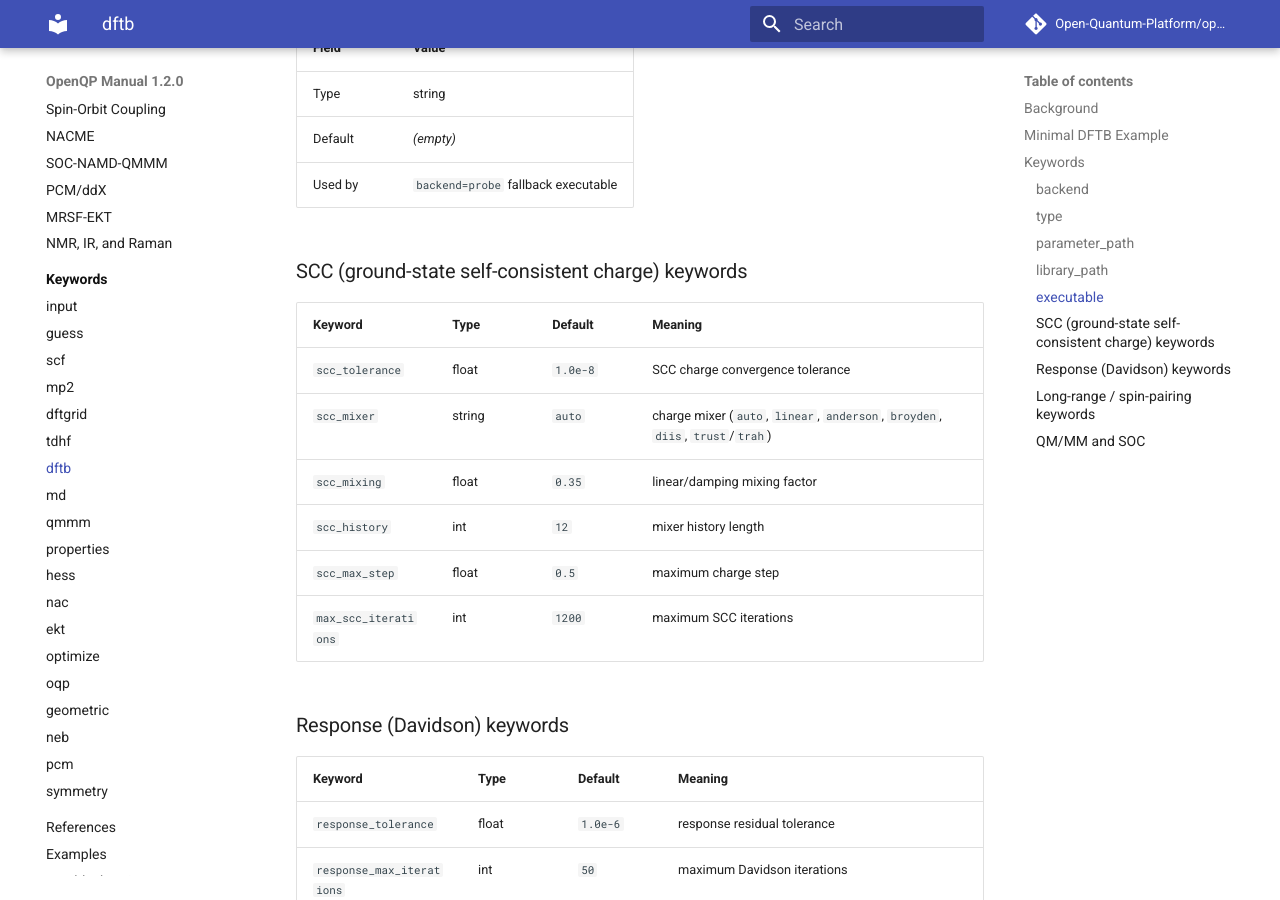
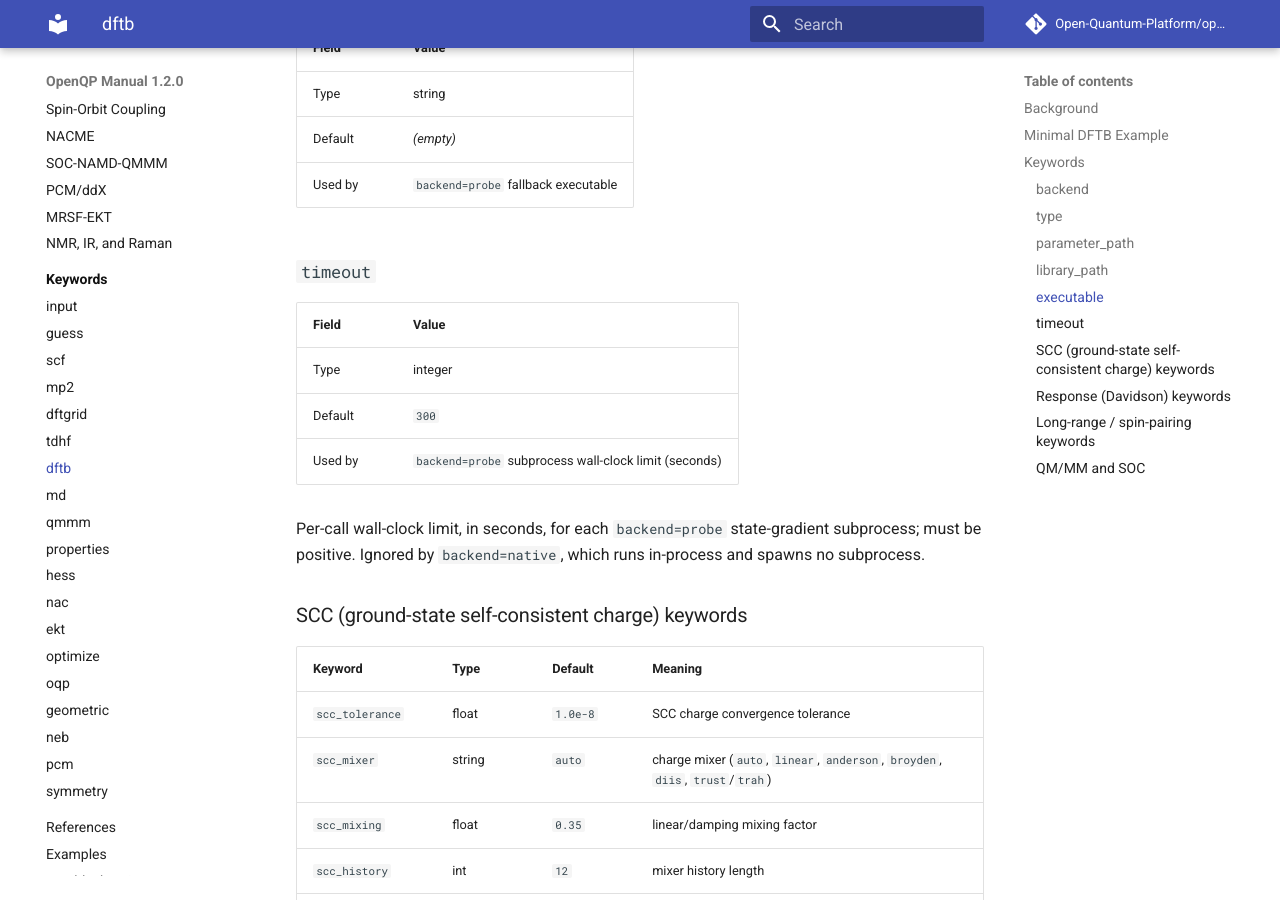
Before and after one commit to Open-Quantum-Platform/openqp-docs, an MkDocs documentation site: the page built from docs/keywords/dftb.md, in a window 1280 px wide and 900 px high, scrolled down 3408 px. Built offline with MkDocs 1.6.1 and Material for MkDocs 9.7.7, drawn with Linux system fonts in a browser that asks for light colours; comment, search, counter and statistics services are not loaded.

Commit message:
docs(dftb): document the [dftb] timeout keyword (probe subprocess)
Port the one genuinely-missing keyword from the parallel PR #12 DFTB page:
timeout bounds each backend=probe state-gradient subprocess (default 300s,
must be positive; ignored by backend=native). PR #12's 'pulay' mixer value
is intentionally not added — it is only an alias of 'anderson' in the probe
arg parser, not a distinct [dftb] value.

Co-Authored-By: Claude Opus 4.8 <noreply@anthropic.com>

```diff
--- a/docs/keywords/dftb.md
+++ b/docs/keywords/dftb.md
@@ -146,6 +146,18 @@ Overrides library discovery. The search order is `library_path` →
 | Default | *(empty)* |
 | Used by | `backend=probe` fallback executable |
 
+### `timeout`
+
+| Field | Value |
+| --- | --- |
+| Type | integer |
+| Default | `300` |
+| Used by | `backend=probe` subprocess wall-clock limit (seconds) |
+
+Per-call wall-clock limit, in seconds, for each `backend=probe` state-gradient
+subprocess; must be positive. Ignored by `backend=native`, which runs in-process
+and spawns no subprocess.
+
 ### SCC (ground-state self-consistent charge) keywords
 
 | Keyword | Type | Default | Meaning |
```
